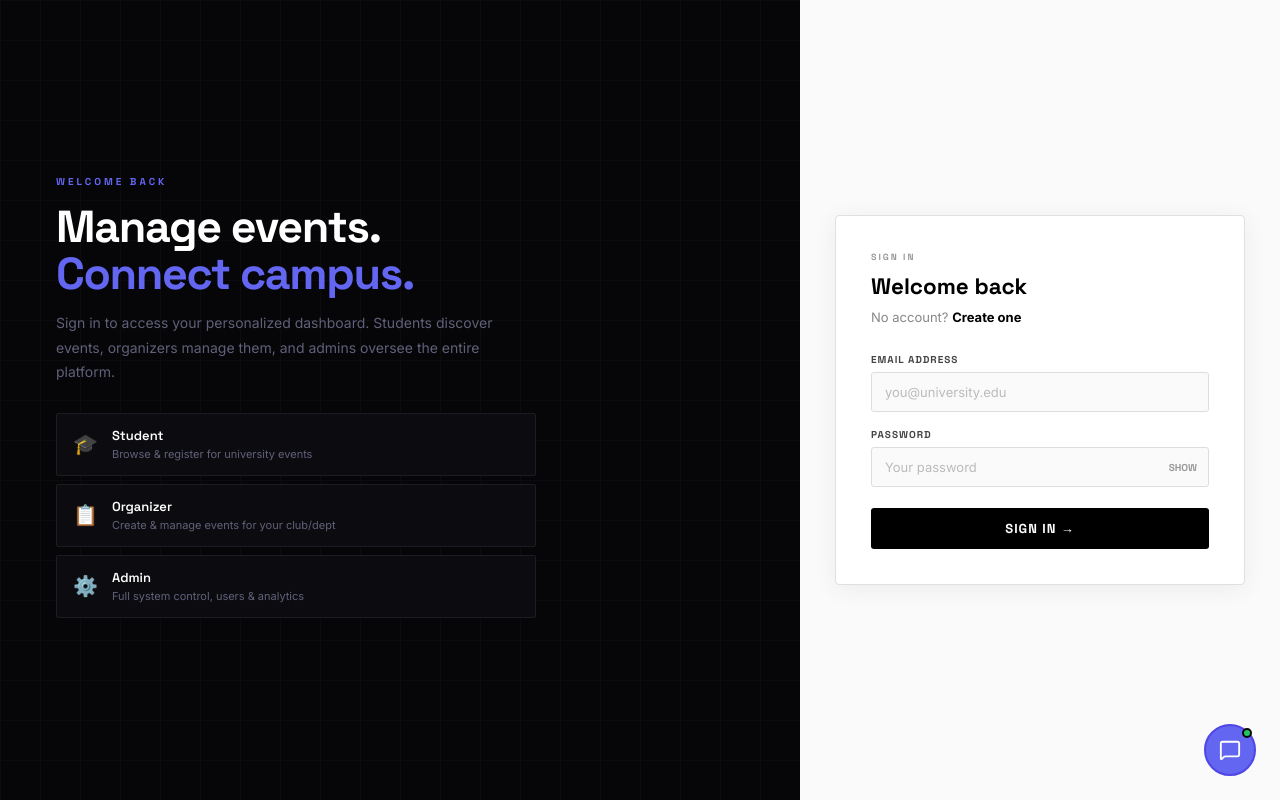
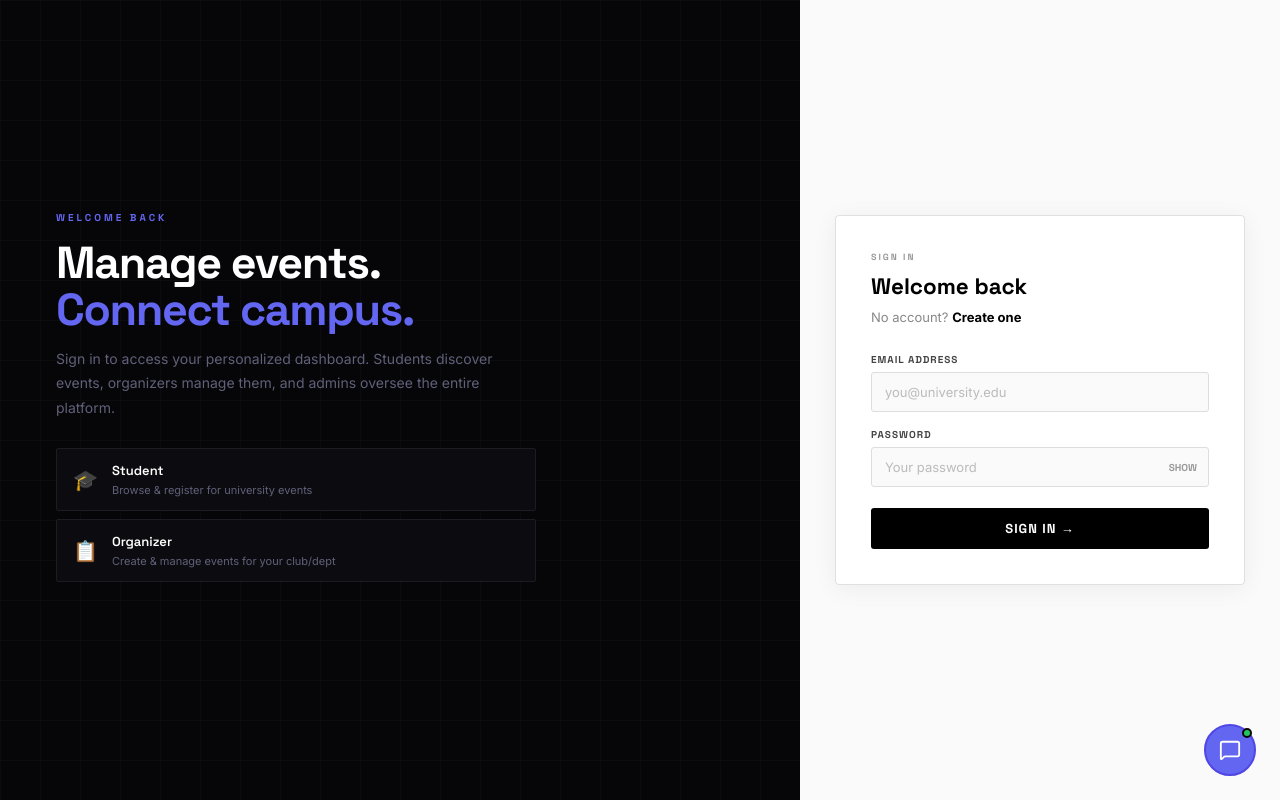
Before and after one commit to Izzahsheikh/UniversityEventManagementSystem, a React (Vite) app: page /login in a window 1280 px wide. Built offline with nearby package versions, Linux system fonts and the light colour scheme.

Commit message:
Admin Removed

```diff
--- a/src/pages/auth/Login.jsx
+++ b/src/pages/auth/Login.jsx
@@ -6,7 +6,6 @@ import "../../App.css";                 // Changed from '../App.css'
 const roles = [
   { value: 'student',   icon: '🎓', label: 'Student',   desc: 'Browse & register for university events' },
   { value: 'organizer', icon: '📋', label: 'Organizer', desc: 'Create & manage events for your club/dept' },
-  { value: 'admin',     icon: '⚙️', label: 'Admin',     desc: 'Full system control, users & analytics' },
 ]
 
 export default function Login() {
--- a/src/pages/auth/Signup.jsx
+++ b/src/pages/auth/Signup.jsx
@@ -57,7 +57,6 @@ export default function Signup() {
                 <div className='auth-role-card__desc'>
                   {r.value === 'student'   && 'Browse, register & give feedback on events'}
                   {r.value === 'organizer' && 'Create and manage events for the university'}
-                  {r.value === 'admin'     && 'Oversee all users, events & platform analytics'}
                 </div>
               </div>
             </div>
```
Also changed, not shown: 1 other file (tests, documents, lock files or other folders).
